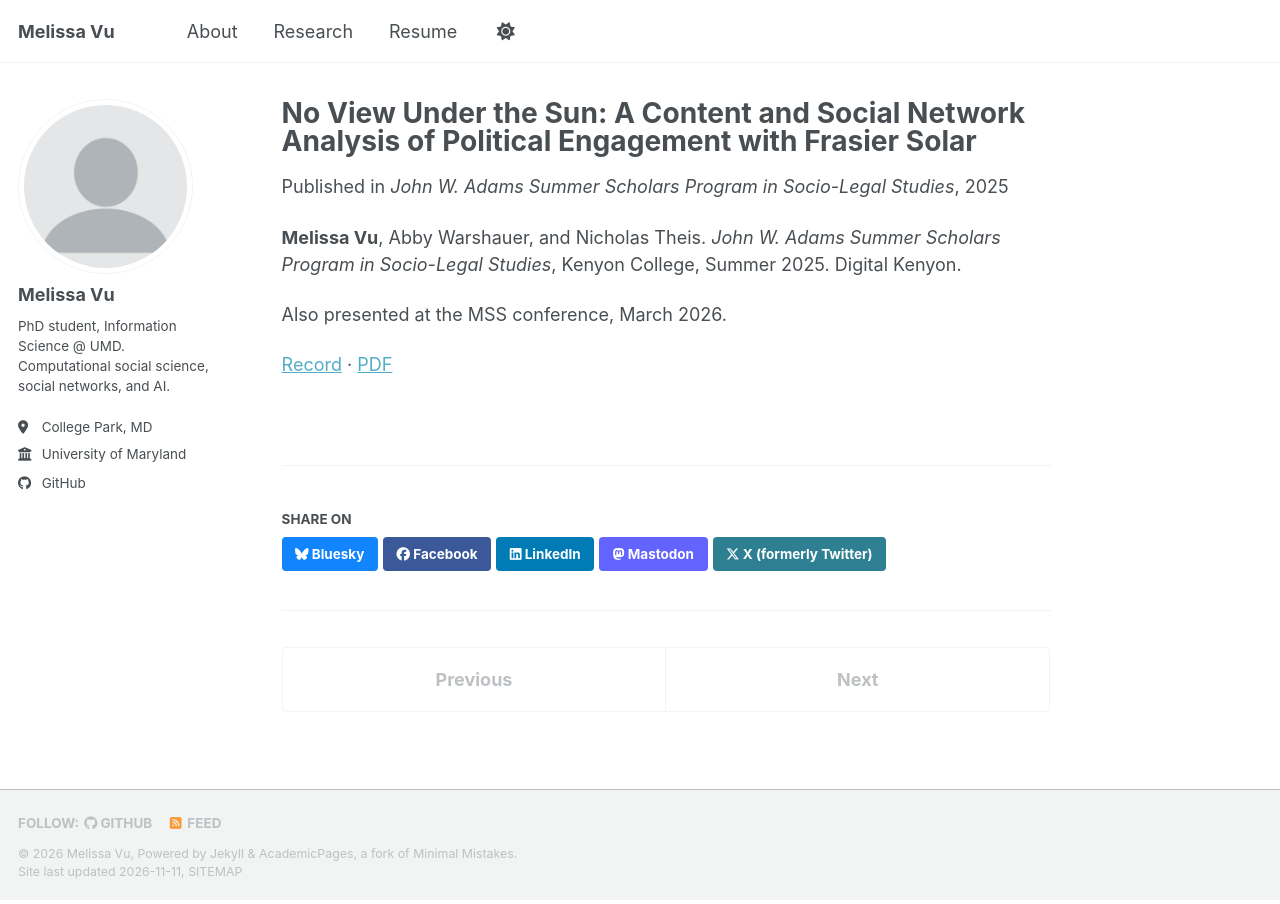
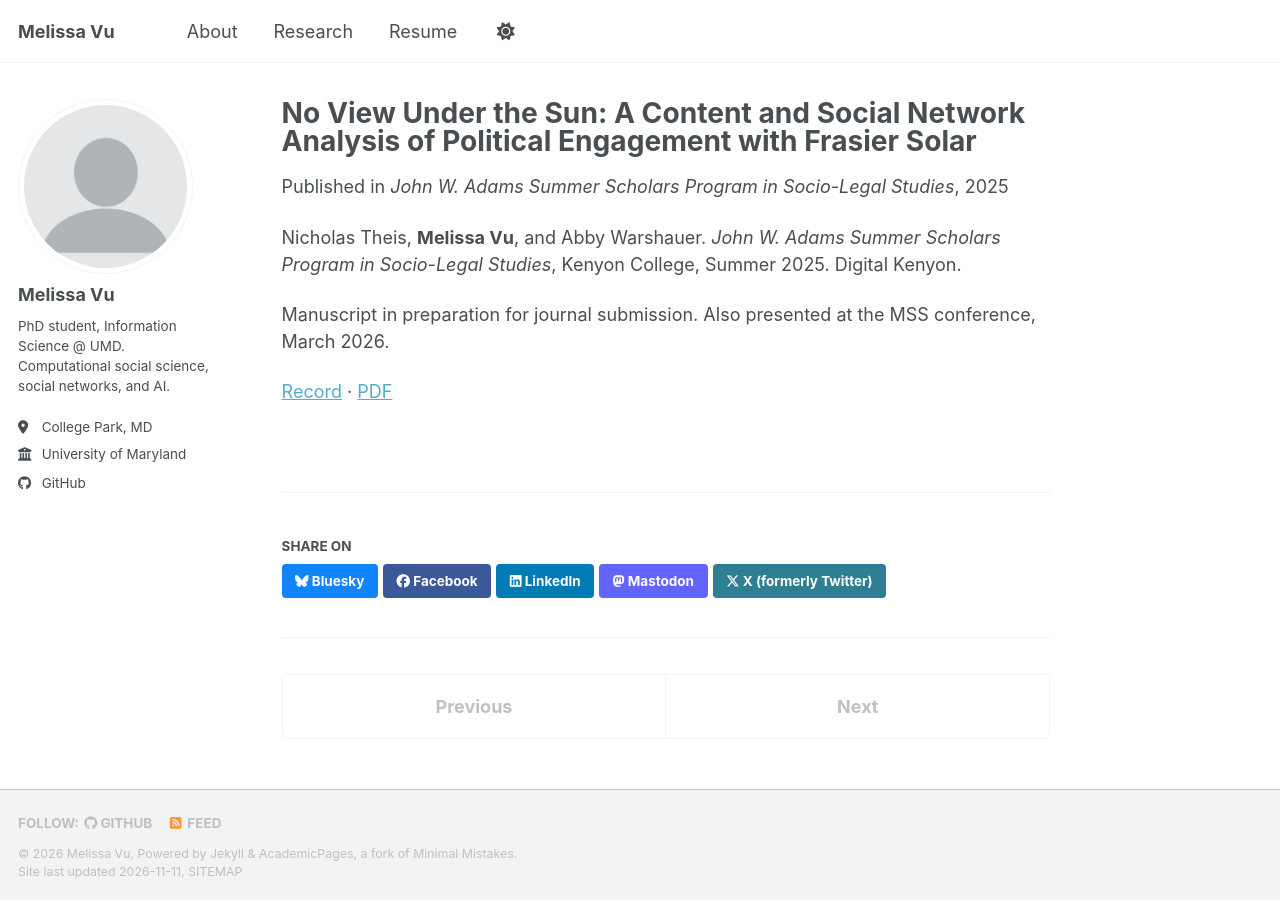
Before and after one commit to melvu-25/melvu-25.github.io, a Jekyll site: the page built from _publications/2025-08-01-no-view-under-the-sun.md, in a window 1280 px wide. Built offline with Jekyll 4.4.1, drawn with Linux system fonts in a browser that asks for light colours; a script bundle is joined from its source files by our own code; a style sheet for code colours, icons or effects is not loaded.

Commit message:
Reorder Frasier Solar authors; note journal submission status
Co-Authored-By: Claude Opus 5.5 <noreply@anthropic.com>
Claude-Session: https://claude.ai/code/session_012ifzfhCaGA3SXhKdS2kXCK

```diff
--- a/_pages/research.html
+++ b/_pages/research.html
@@ -18,7 +18,7 @@ redirect_from:
   <p>
     <strong><a href="{{ base_path }}{{ post.url }}">{{ post.title }}</a></strong><br>
     {{ post.authors }}. <i>{{ post.venue }}</i>, Kenyon College, {{ post.season }}. Digital Kenyon.
-    [<a href="{{ post.recordurl }}">Record</a>] [<a href="{{ post.pdfurl }}">PDF</a>]
+    {% if post.status %}<i>{{ post.status }}</i> {% endif %}[<a href="{{ post.recordurl }}">Record</a>] [<a href="{{ post.pdfurl }}">PDF</a>]
   </p>
   {% endfor %}
 {% else %}
--- a/_publications/2025-08-01-no-view-under-the-sun.md
+++ b/_publications/2025-08-01-no-view-under-the-sun.md
@@ -4,15 +4,16 @@ collection: publications
 permalink: /publication/2025-no-view-under-the-sun
 date: 2025-08-01
 excerpt: ""
-authors: "<strong>Melissa Vu</strong>, Abby Warshauer, and Nicholas Theis"
+authors: "Nicholas Theis, <strong>Melissa Vu</strong>, and Abby Warshauer"
 venue: "John W. Adams Summer Scholars Program in Socio-Legal Studies"
 season: "Summer 2025"
 recordurl: "https://digital.kenyon.edu/summerlegalprogram/28/"
+status: "Manuscript in preparation for journal submission."
 pdfurl: "https://digital.kenyon.edu/cgi/viewcontent.cgi?article=1036&context=summerlegalprogram"
 ---
 
-<strong>Melissa Vu</strong>, Abby Warshauer, and Nicholas Theis. <i>John W. Adams Summer Scholars Program in Socio-Legal Studies</i>, Kenyon College, Summer 2025. Digital Kenyon.
+Nicholas Theis, <strong>Melissa Vu</strong>, and Abby Warshauer. <i>John W. Adams Summer Scholars Program in Socio-Legal Studies</i>, Kenyon College, Summer 2025. Digital Kenyon.
 
-Also presented at the MSS conference, March 2026.
+Manuscript in preparation for journal submission. Also presented at the MSS conference, March 2026.
 
 [Record](https://digital.kenyon.edu/summerlegalprogram/28/) · [PDF](https://digital.kenyon.edu/cgi/viewcontent.cgi?article=1036&context=summerlegalprogram)
```
